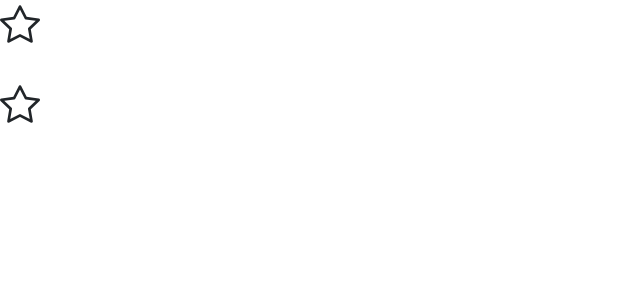
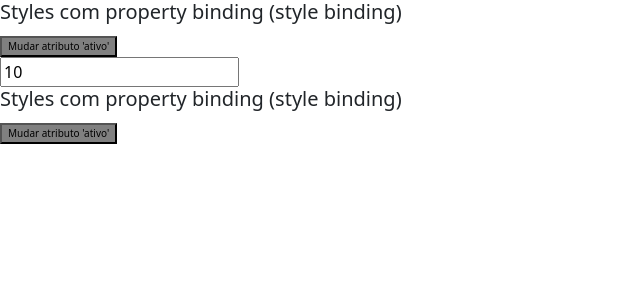
Before and after one commit to EderVoR/angular-loiane, an Angular app in the folder diretivas/: page / in a window 1280 px wide. Shown: the top 300 px of the page, without its empty margins (0-640 px from the left). Built offline with nearby package versions, Linux system fonts and the light colour scheme.

Commit message:
Diretiva ngStyle

```diff
--- a/diretivas/src/app/app.component.html
+++ b/diretivas/src/app/app.component.html
@@ -4,4 +4,6 @@
 
 <!--app-diretiva-ngfor></!--app-diretiva-ngfor-->
 
-<app-diretiva-ngclass></app-diretiva-ngclass>
+<!--app-diretiva-ngclass></!--app-diretiva-ngclass-->
+
+<app-diretiva-ngstyle></app-diretiva-ngstyle>
--- /dev/null
+++ b/diretivas/src/app/diretiva-ngstyle/diretiva-ngstyle.component.html
@@ -0,0 +1,26 @@
+<h5>Styles com property binding (style binding)</h5>
+<button
+	[style.backgroundColor]="ativo ? 'blue' : 'gray'"
+	[style.color]="ativo ? 'white' : 'black'"
+	[style.fontWeight]="ativo ? 'bold' : 'normal'"
+	[style.fontSize]="tamanhoFonte + 'px'"
+	(click)="mudarAtivo()"
+>
+	Mudar atributo 'ativo'
+</button>
+<br>
+<input type="text" [(ngModel)]="tamanhoFonte">
+<br>
+
+<h5>Styles com property binding (style binding)</h5>
+<button
+	[ngStyle]="{
+		'backgroundColor': (ativo ? 'blue' : 'gray'),
+		'color': (ativo ? 'white' : 'black'),
+		'fontWeight': (ativo ? 'bold' : 'normal'),
+		'fontSize': tamanhoFonte + 'px'
+	}"
+	(click)="mudarAtivo()"
+>
+	Mudar atributo 'ativo'
+</button>
--- /dev/null
+++ b/diretivas/src/app/diretiva-ngstyle/diretiva-ngstyle.component.ts
@@ -0,0 +1,22 @@
+import { Component, OnInit } from '@angular/core';
+
+@Component({
+  selector: 'app-diretiva-ngstyle',
+  templateUrl: './diretiva-ngstyle.component.html',
+  styleUrls: ['./diretiva-ngstyle.component.css']
+})
+export class DiretivaNgstyleComponent implements OnInit {
+
+	ativo: boolean = false;
+	tamanhoFonte: number = 10;
+
+  constructor() { }
+
+  ngOnInit(): void {
+  }
+
+  mudarAtivo(){
+	this.ativo = !this.ativo;
+  }
+
+}
```
Also changed, not shown: diretivas/src/app/app.module.ts (+6 -2 lines), diretivas/src/app/diretiva-ngstyle/diretiva-ngstyle.component.css (added), 1 other file (tests, documents, lock files or other folders).
